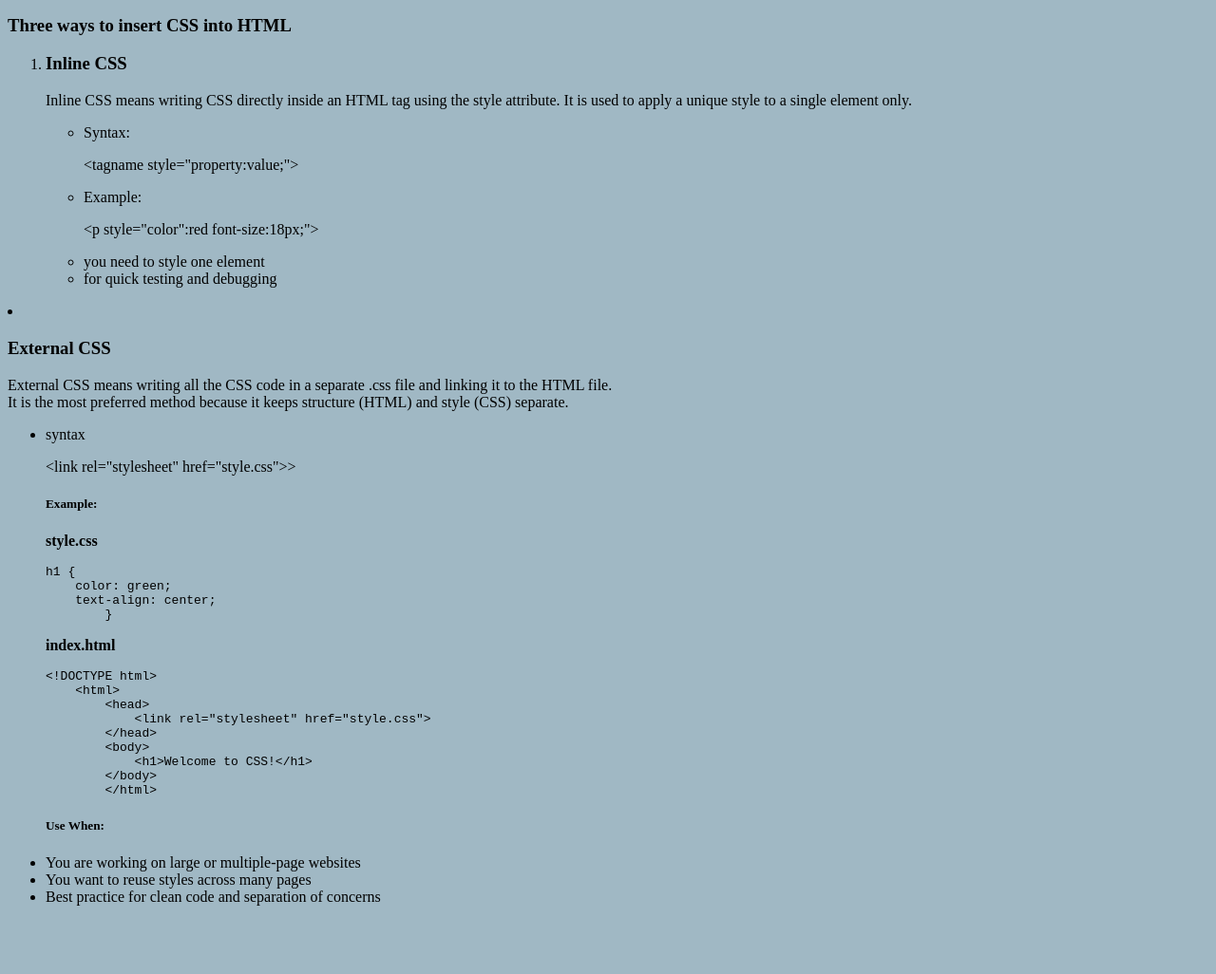
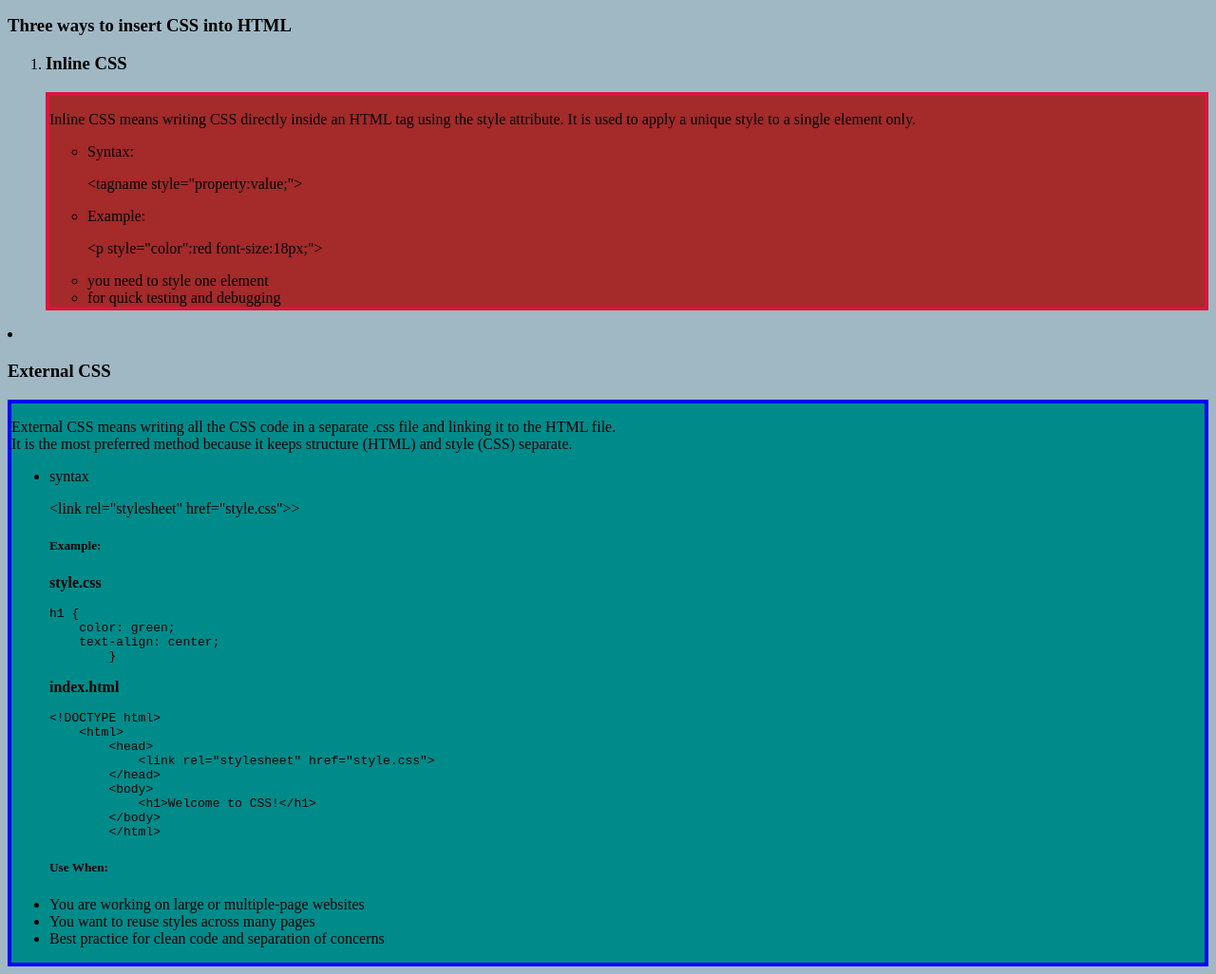
Before and after one commit to sujanayata/css1, a plain HTML site: page day1/cssintro.html in a window 1280 px wide. Shown: the part 411-1437 px from the top of the page at 95% size. Before the commit the page ends 1381 px from the top, so only its background shows below. Drawn offline with Linux system fonts and the light colour scheme.

Commit message:
css intro

```diff
--- a/day1/cssintro.html
+++ b/day1/cssintro.html
@@ -13,6 +13,14 @@
         .css h1,h2{
             color: red;
 
+        }
+        .inline_CSS{
+            border: 4px solid crimson;
+            background-color: brown;
+        }
+        .external_CSS{
+            border: 4px solid blue ;
+            background-color: darkcyan;
         }
     </style>
 </head>
```
